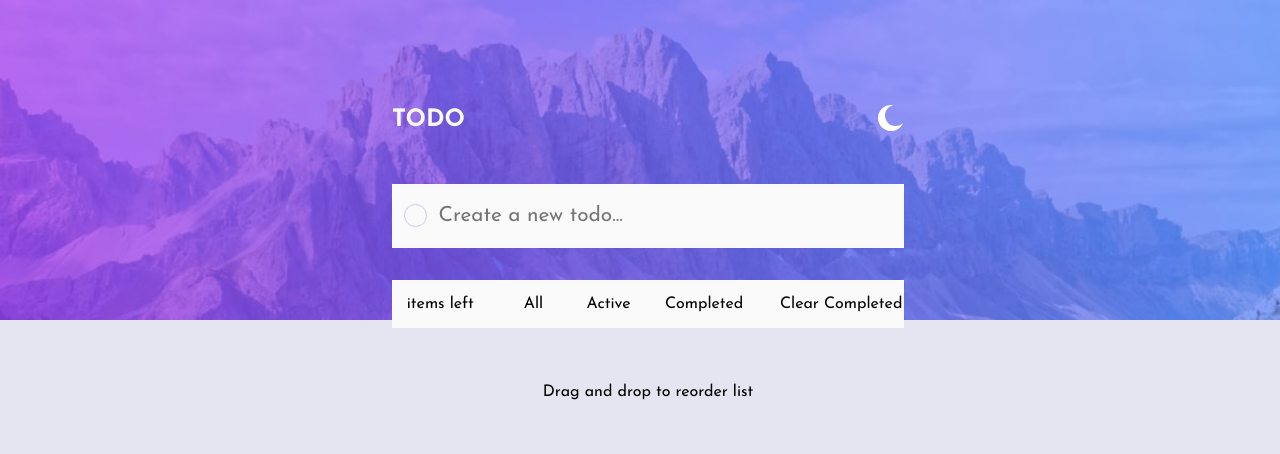
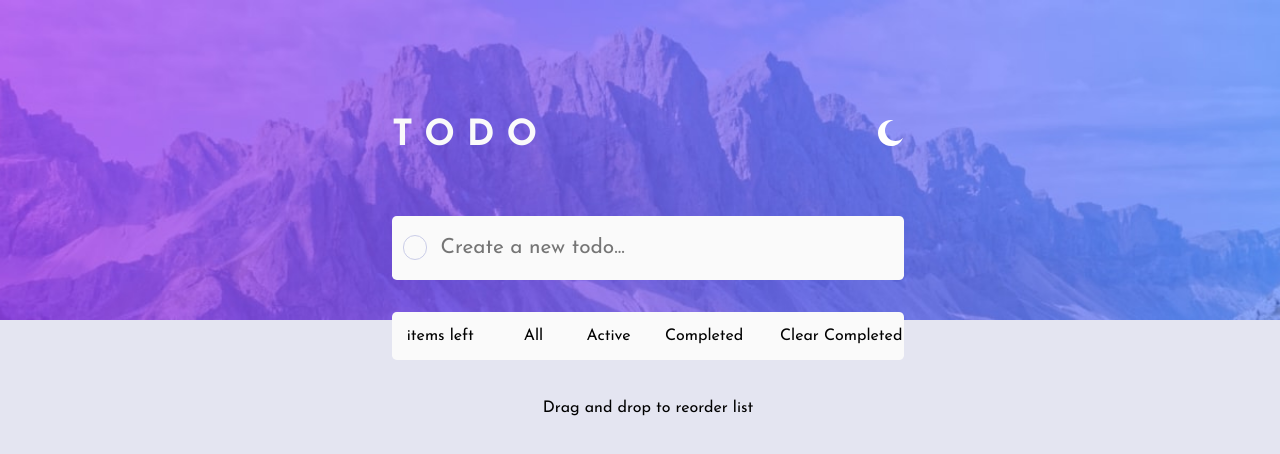
Before and after one commit to Batman-0001/To-Do-app, a plain HTML site: page index.html in a window 1280 px wide. Drawn offline with Linux system fonts and the light colour scheme.

Commit message:
upadate css

```diff
--- a/style.css
+++ b/style.css
@@ -47,7 +47,7 @@ main.container {
     width: 40%;
     display: grid;
     gap: 2em;
-    grid-template-rows: 1fr 1fr auto;
+    grid-template-rows: 1.5fr 1fr auto;
     position: absolute;
     left: 30%;
     top: 10%;
@@ -59,6 +59,8 @@ main.container {
         align-items: center;
         color: var(--very-light-grey);
         font-weight: 700;
+        font-size: 1.5em;
+        letter-spacing: .5em;
     }
 
     /*this is the input container present in the body*/
@@ -66,11 +68,12 @@ main.container {
         display: grid;
         grid-template-columns: 0.5fr 5fr;
         background-color: var(--very-light-grey);
+        border-radius: 0.3em;
 
         /*this is the custom checkbox*/
         div.checkbox {
-            height: 1.3em;
-            width: 1.3em;
+            height: 1.4em;
+            width: 1.4em;
             border-radius: 50%;
             border: 1.5px solid var(--light-grayish-blue);
             align-self: center;
@@ -83,7 +86,6 @@ main.container {
             font-family: "Josefin Sans";
             font-size: 1.3em;
             border: none;
-            padding: 0;
             align-self: center;
             justify-self: self-start;
             background-color: var(--very-light-grey);
@@ -101,6 +103,7 @@ main.container {
         display: grid;
         grid-template-rows: auto 1fr;
         background-color: var(--very-light-grey);
+        border-radius: 0.3em;
 
         /*this is the section for switches*/
         section.switches {
@@ -128,7 +131,7 @@ main.container {
 div.foot-note {
     position: absolute;
     left: 30%;
-    top: 45%;
+    top: 47%;
     width: 40%;
     text-align: center;
 }
```
